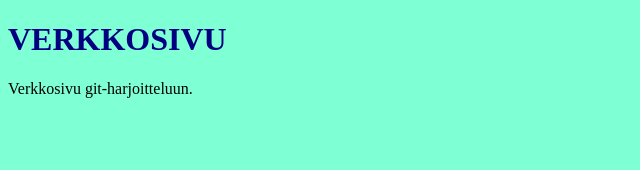
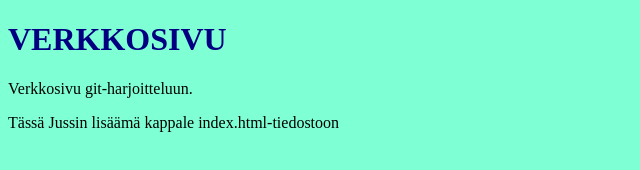
Before and after one commit to terppa90/verkkosivu, a plain HTML site: page index.html in a window 1280 px wide. Shown: the whole page, without its empty margins (0-640 px from the left). Drawn offline with Linux system fonts and the light colour scheme.

Commit message:
Kappale lisätty index.html-tiedostoon.

```diff
--- a/index.html
+++ b/index.html
@@ -9,5 +9,6 @@
   <body>
     <h1>VERKKOSIVU</h1>
     <p>Verkkosivu git-harjoitteluun.</p>
+    <p>Tässä Jussin lisäämä kappale index.html-tiedostoon</p>
   </body>
 </html>
```
